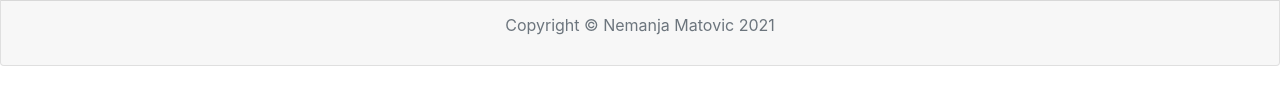
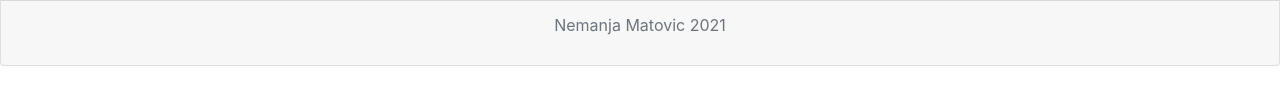
Before and after one commit to necamat/necamat.github.io, a plain HTML site: page index.html in a window 1280 px wide. Shown: the part 309-412 px from the top of the page. Drawn offline with nearby package versions, Linux system fonts and the light colour scheme.

Commit message:
Update index.html

```diff
--- a/index.html
+++ b/index.html
@@ -57,7 +57,7 @@
             <!-- END body -->
 
     <div class="card-footer projectCard">
-    <p class="text-muted text-center text-justify" id="copyright" >Copyright &copy; <a href="#" class="text-reset text-decoration-none">Nemanja Matovic 2021</a></p>
+    <p class="text-muted text-center text-justify" id="copyright" > <a href="https://www.linkedin.com/in/necamat/" class="text-reset text-decoration-none">Nemanja Matovic 2021</a></p>
     </div>
      <!-- END footer -->
 
```
